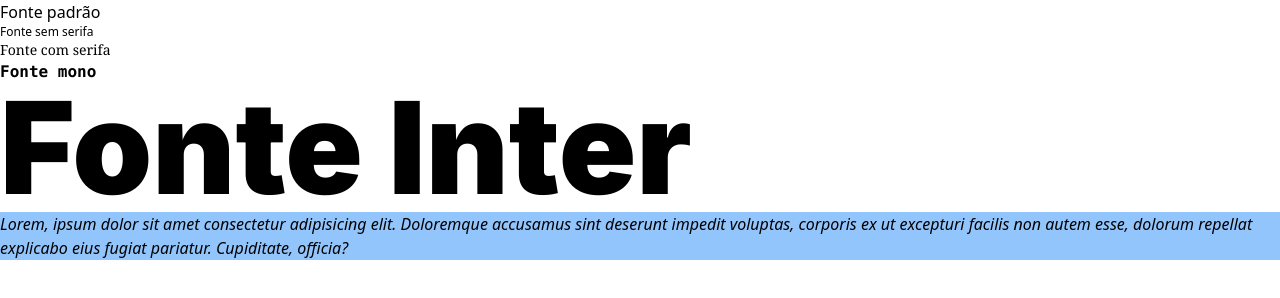
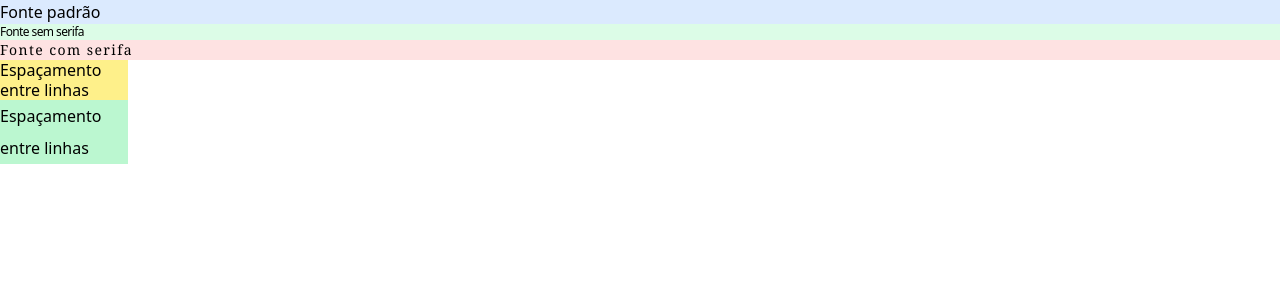
Before and after one commit to treinaweb/Tailwind-Primeiros-Passos, a website: page fonts.html in a window 1280 px wide. Drawn offline with nearby package versions, Linux system fonts and the light colour scheme; files that its build step writes are made by us from their sources; a web font is replaced by a local one.

Commit message:
01:21 Espaçamento entre linhas e letras

```diff
--- a/fonts.html
+++ b/fonts.html
@@ -11,13 +11,11 @@
     <link href="https://fonts.googleapis.com/css2?family=Iceland&family=Inter:wght@100;200;300;400;500;600;700;800;900&display=swap" rel="stylesheet">
 </head>
 <body>
-    <p>Fonte padrão</p>
-    <p class="font-sans text-xs font-thin">Fonte sem serifa</p>
-    <p class="font-serif text-sm font-extralight">Fonte com serifa</p>
-    <p class="font-mono text-base font-semibold">Fonte mono</p>
-    <p class="font-inter text-9xl font-black">Fonte Inter</p>
-    <p class="bg-blue-300 italic">
-        Lorem, ipsum dolor sit amet consectetur adipisicing elit. Doloremque accusamus sint deserunt impedit voluptas, corporis ex ut excepturi facilis non autem esse, dolorum repellat explicabo eius fugiat pariatur. Cupiditate, officia?
-    </p>
+    <p class="bg-blue-100">Fonte padrão</p>
+    <p class="font-sans text-xs font-thin tracking-tighter bg-green-100">Fonte sem serifa</p>
+    <p class="font-serif text-sm font-extralight tracking-widest bg-red-100">Fonte com serifa</p>
+
+    <p class="bg-yellow-200 leading-tight w-32">Espaçamento entre linhas</p>
+    <p class="bg-green-200 leading-loose w-32">Espaçamento entre linhas</p>
 </body>
 </html>
```
